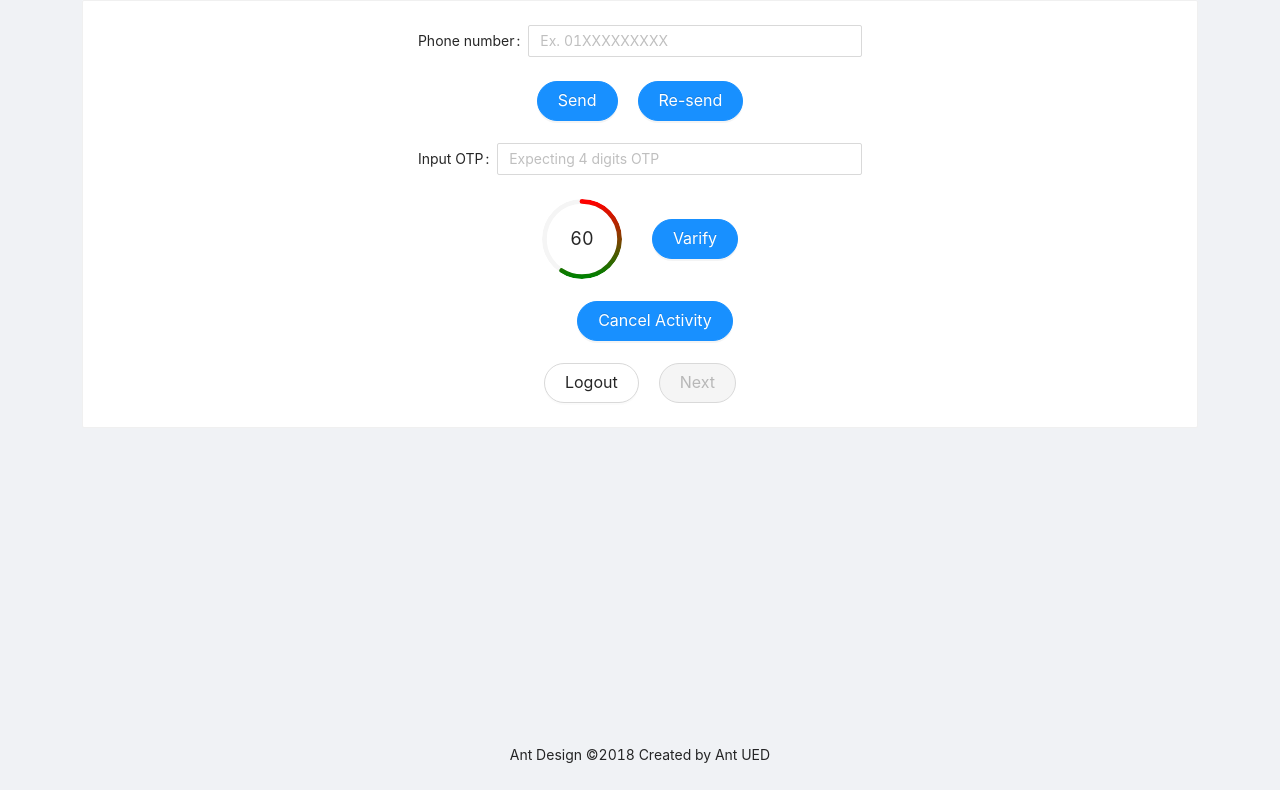
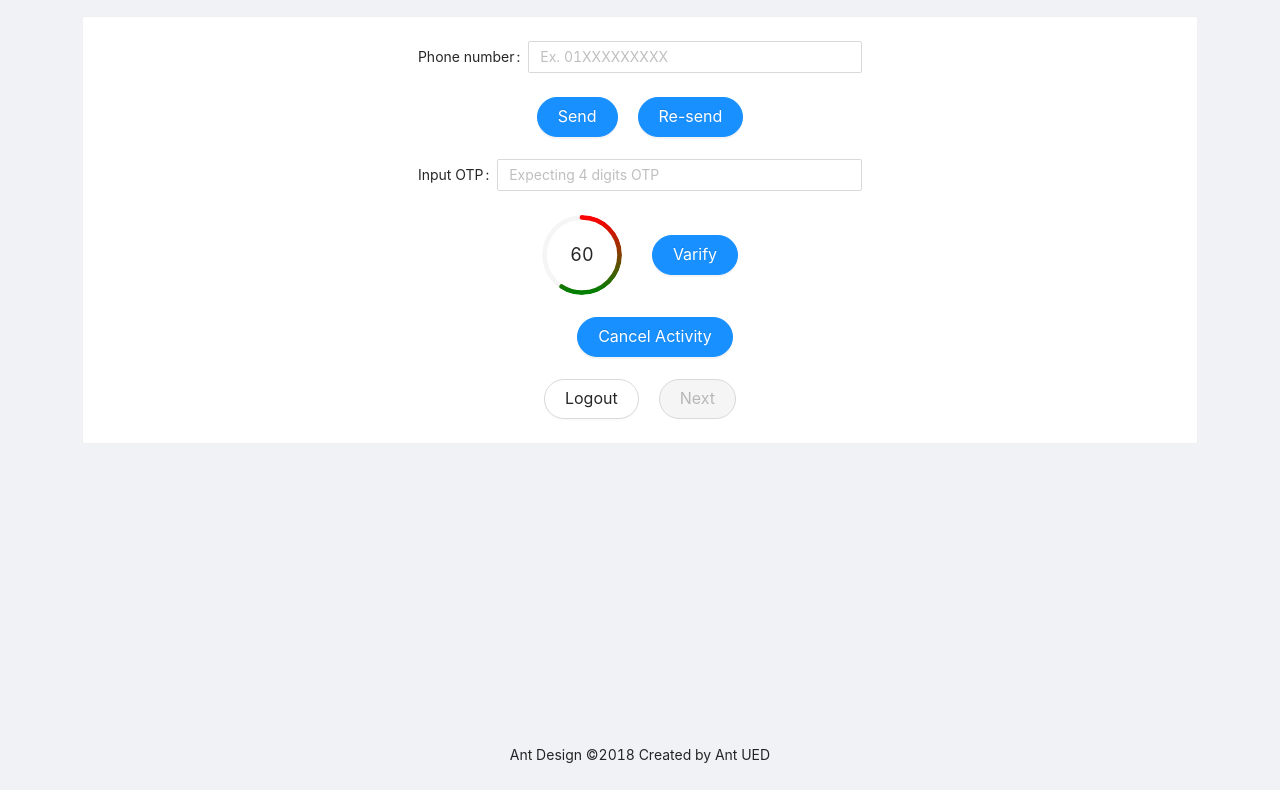
Before and after one commit to ada-bd/brd-frontend, a React (Create React App) app: page /form in a window 1280 px wide. Built offline with nearby package versions, Linux system fonts and the light colour scheme; sample sign-in values are in the browser's storage.

Commit message:
Added margin on container

```diff
--- a/src/pages/FormPage.js
+++ b/src/pages/FormPage.js
@@ -84,7 +84,7 @@ export default function FormPage() {
     }
     return (
         <div className="container">
-            <Card>
+            <Card className="mt-3">
                 <Row>
                     <Col span={10} offset={7}>
                         {renderForm()}
```
